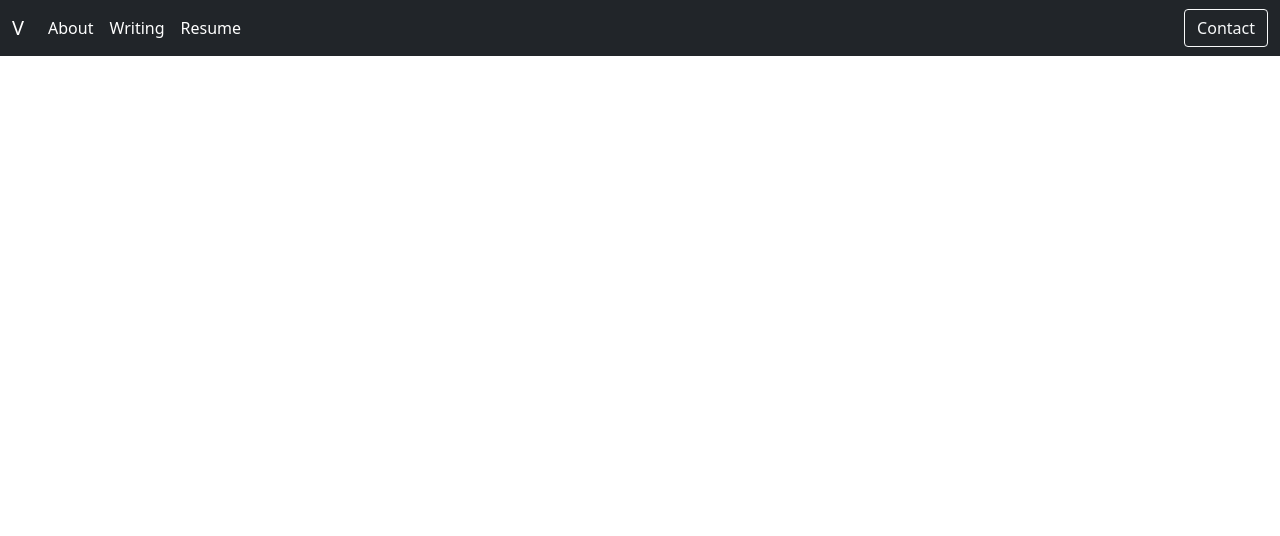
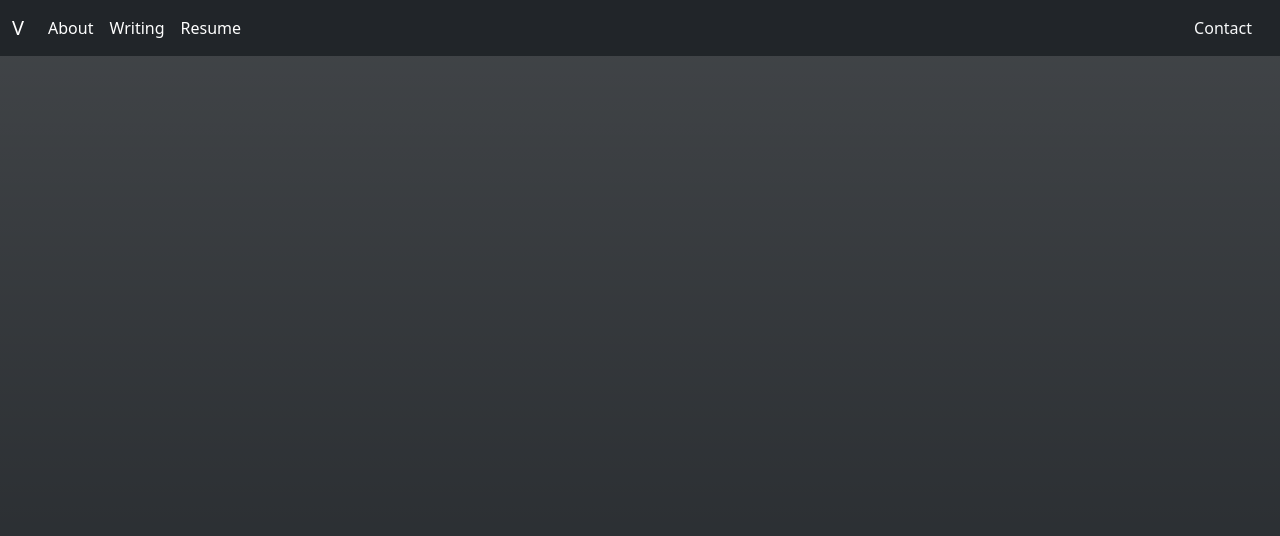
Before and after one commit to nightboard/nightboard.github.io, a plain HTML site: page index.html in a window 1280 px wide. Drawn offline with nearby package versions, Linux system fonts and the light colour scheme.

Commit message:
navbar fixed

```diff
--- a/index.html
+++ b/index.html
@@ -3,13 +3,14 @@
   <head>
     <!-- Required meta tags -->
     <meta charset="utf-8">
-    <meta name="viewport" content="width=device-width, initial-scale=1">
+    <!-- <meta name="viewport" content="width=device-width, initial-scale=1"> -->
+    <meta name="viewport" content="width=device-width, initial-scale=1, minimum-scale=1, maximum-scale=1" />
 
     <!-- Bootstrap CSS -->
     <link href="https://cdn.jsdelivr.net/npm/bootstrap@5.0.0-beta2/dist/css/bootstrap.min.css" rel="stylesheet" integrity="sha384-BmbxuPwQa2lc/FVzBcNJ7UAyJxM6wuqIj61tLrc4wSX0szH/Ev+nYRRuWlolflfl" crossorigin="anonymous">
     <title>Visrut's Home Page</title>
   </head>
-  <body>
+  <body class="bg-dark bg-gradient" style="height: 100vh;">
     <nav class="navbar navbar-expand-lg navbar-dark bg-dark">
     <div class="container-fluid">
         <a class="navbar-brand" href="https://nightboard.github.io/">V</a>
@@ -29,10 +30,11 @@
             </li>
         </ul>
         <div class="d-flex">
-            <a class="btn btn-outline-light" aria-current="page" href="./pages/contact.html">Contact</a>
+            <a class="link-light nav-link active" aria-current="page" href="./pages/contact.html">Contact</a>
         </div>
         </div>
     </div>
     </nav>
+    <script src="https://cdn.jsdelivr.net/npm/bootstrap@5.0.0-beta2/dist/js/bootstrap.bundle.min.js" integrity="sha384-b5kHyXgcpbZJO/tY9Ul7kGkf1S0CWuKcCD38l8YkeH8z8QjE0GmW1gYU5S9FOnJ0" crossorigin="anonymous"></script>
   </body>
 </html>
```
